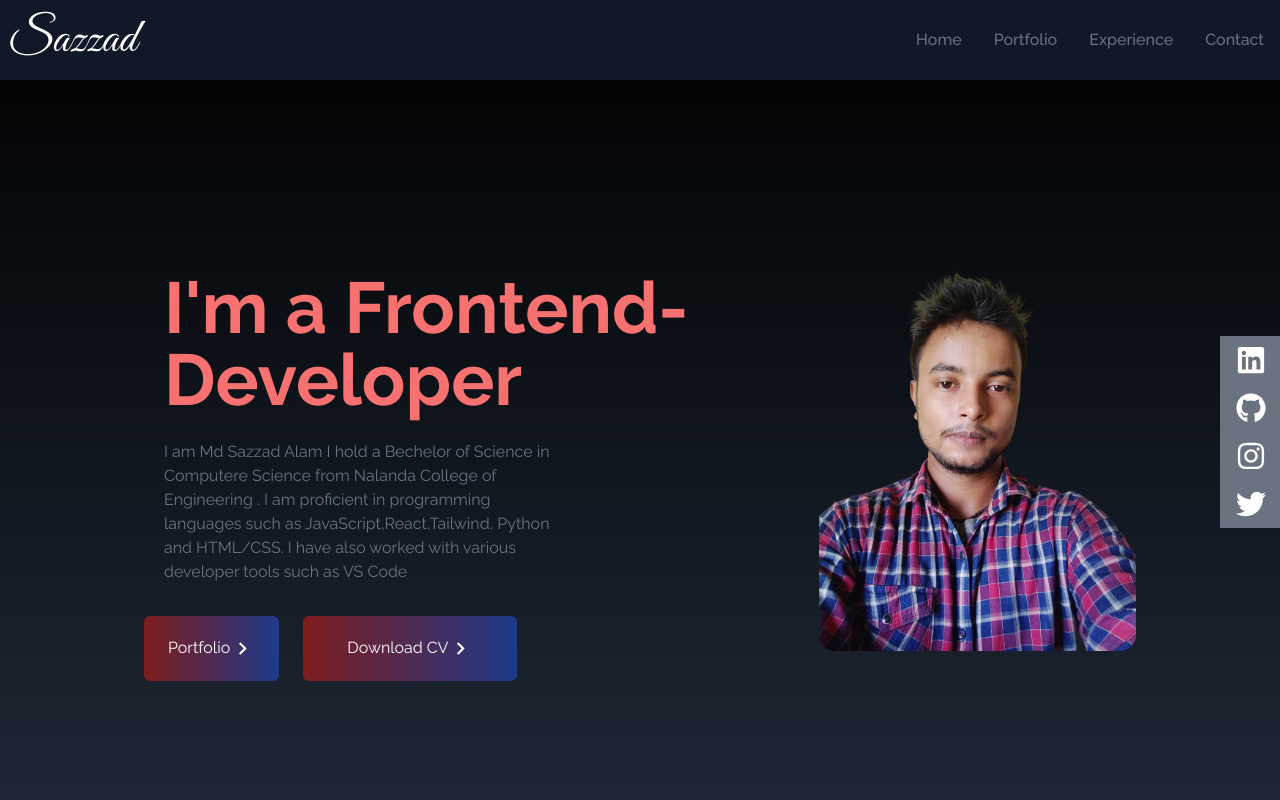
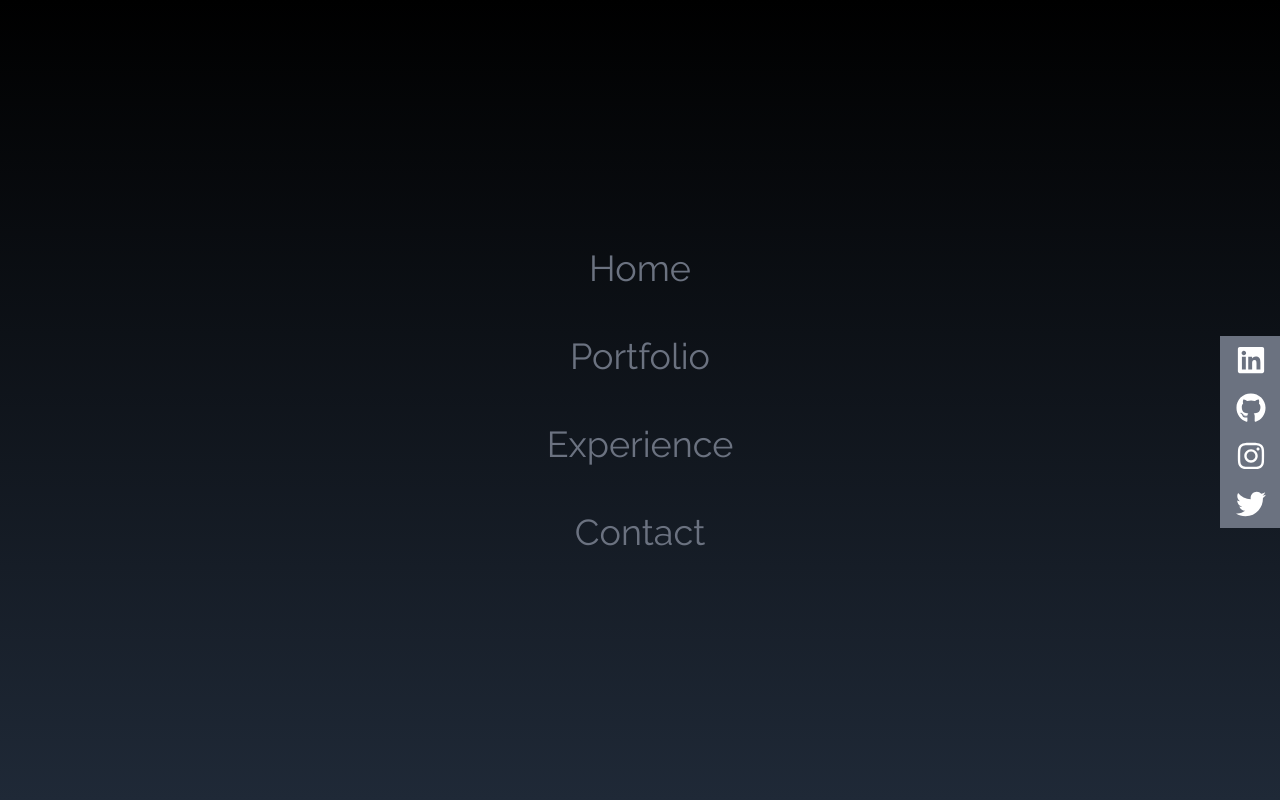
Before and after one commit to sazzadalam112/React-portfolio, a React (Create React App) app: page / in a window 1280 px wide. Both pictures are taken after a click on the link "Home". Shown: the top 800 px of the page. Built offline with nearby package versions, Linux system fonts and the light colour scheme.

Commit message:
add link

```diff
--- a/src/components/Home.js
+++ b/src/components/Home.js
@@ -2,6 +2,7 @@
 import MyImage from "../assets/myimage.png";
 import{ MdOutlineKeyboardArrowRight } from "react-icons/md"
 // import {BsFillPersonLinesFill} from "react-icons/bs";
+import { Link } from 'react-scroll';
 
 
 const Home = () => {
@@ -19,12 +20,14 @@
          I am Md Sazzad Alam I hold a Bechelor of Science in Computere Science from Nalanda College of Engineering . I am proficient in programming languages such as JavaScript,React,Tailwind, Python and HTML/CSS. I have also worked with various developer tools such as VS Code
         </p>
         <div className='flex '>
-            <button className='group text-white w-fit px-6 py-3 my-2 flex items-center rounded-md bg-gradient-to-r from-red-900 to-blue-900 '>
+            <Link to='Portfolio'
+            smooth duration={500}
+            className='group text-white w-fit px-6 py-3 my-2 flex items-center rounded-md bg-gradient-to-r from-red-900 to-blue-900 '>
                 Portfolio
                 <span className='group-hover:rotate-90 duration-500'>
                     <MdOutlineKeyboardArrowRight size={25} />
                 </span>
-            </button>
+            </Link>
             <li className='group text-white w-fit px-6  my-2 flex items-center rounded-md bg-gradient-to-r from-red-900 to-blue-900 mx-6 '>
                <a
                href='/resume.png'
--- a/src/components/Navbar.js
+++ b/src/components/Navbar.js
@@ -37,7 +37,9 @@
                       <li
                       key={id} className='p-4 cursor-pointer capitalize font-medium text-gray-500 hover:scale-105 duration-200'
                       >
-                        <Link to={link} smooth duration={500}>{link}</Link>
+                        <Link
+                        onClick={() => setNav(!nav)}
+                         to={link} smooth duration={500}>{link}</Link>
                       </li>
 
                 ))
@@ -53,7 +55,9 @@
             <ul className='flex flex-col justify-center items-center absolute top-0 left-0 w-full h-screen bg-gradient-to-b from-black to-gray-800 text-gray-500'>
         {links.map(({link, id}) => (
                       <li
-                      key={id} className='p-4 cursor-pointer capitalize py-6 text-4xl'>{link}
+                      key={id} className='p-4 cursor-pointer capitalize py-6 text-4xl'>
+                         <Link onClick= {() => setNav(!nav)}
+                            to={link} smooth duration={500}>{link}</Link>
                       </li>
                 )) }
         </ul>
```
